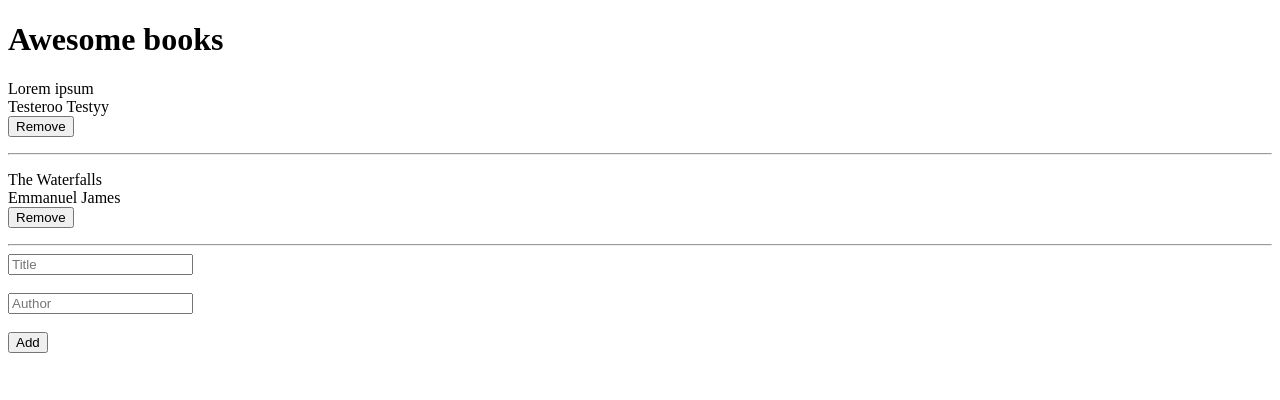
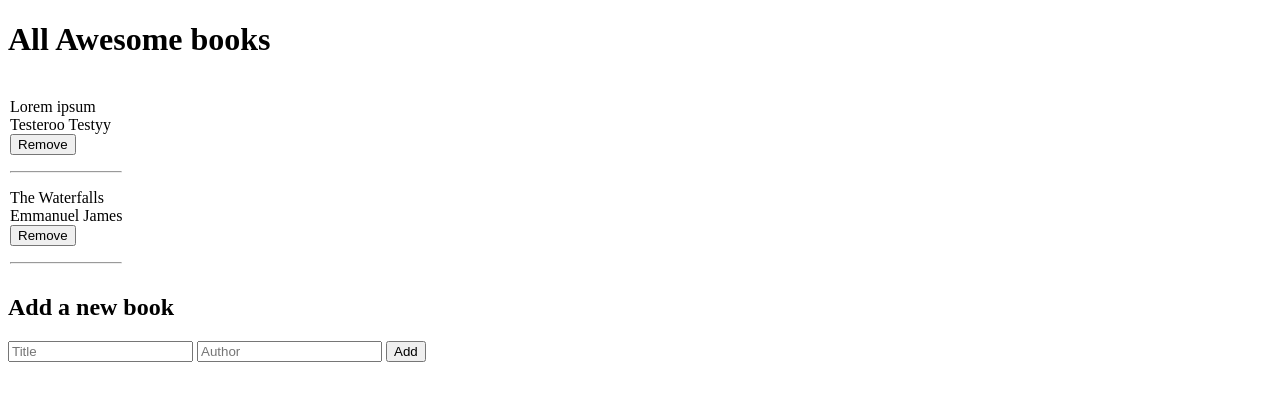
Before and after one commit to chukwus618/Awesome-books, a website: page index.html in a window 1280 px wide. Drawn offline with Linux system fonts and the light colour scheme.

Commit message:
Refactor HTML structure for better semantics and readability

```diff
--- a/index.html
+++ b/index.html
@@ -4,18 +4,18 @@
     <meta charset="UTF-8">
     <meta name="viewport" content="width=device-width, initial-scale=1.0">
     <title>Awesome-books</title>
+    <link rel="stylesheet" href="index.css">
 </head>
 <body>
-    <h1>Awesome books</h1>
-    <section id="books-container">
-    </section>
+    <h1>All Awesome books</h1>
+    <table id="books-container">
+        <tbody></tbody>
+    </table>
+    <div id="line"></div>
     <form>
+     <h2>Add a new book</h2>
      <input id="title" placeholder="Title" type="text" required>
-     <br>
-     <br>
      <input id="author" placeholder="Author" type="text" required>
-     <br>
-     <br>
      <button id="add-btn" type="button">Add</button>
     </form>
     <script src="script.js"></script>
```
